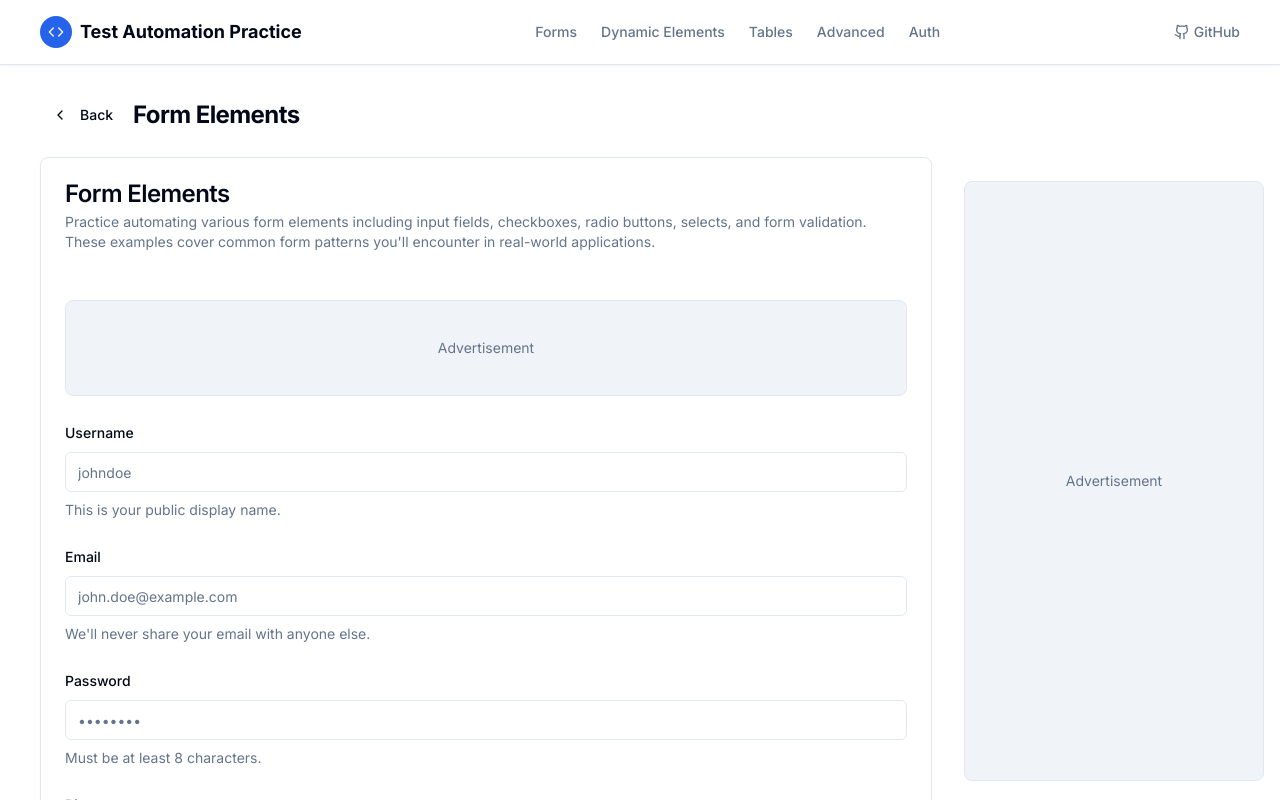
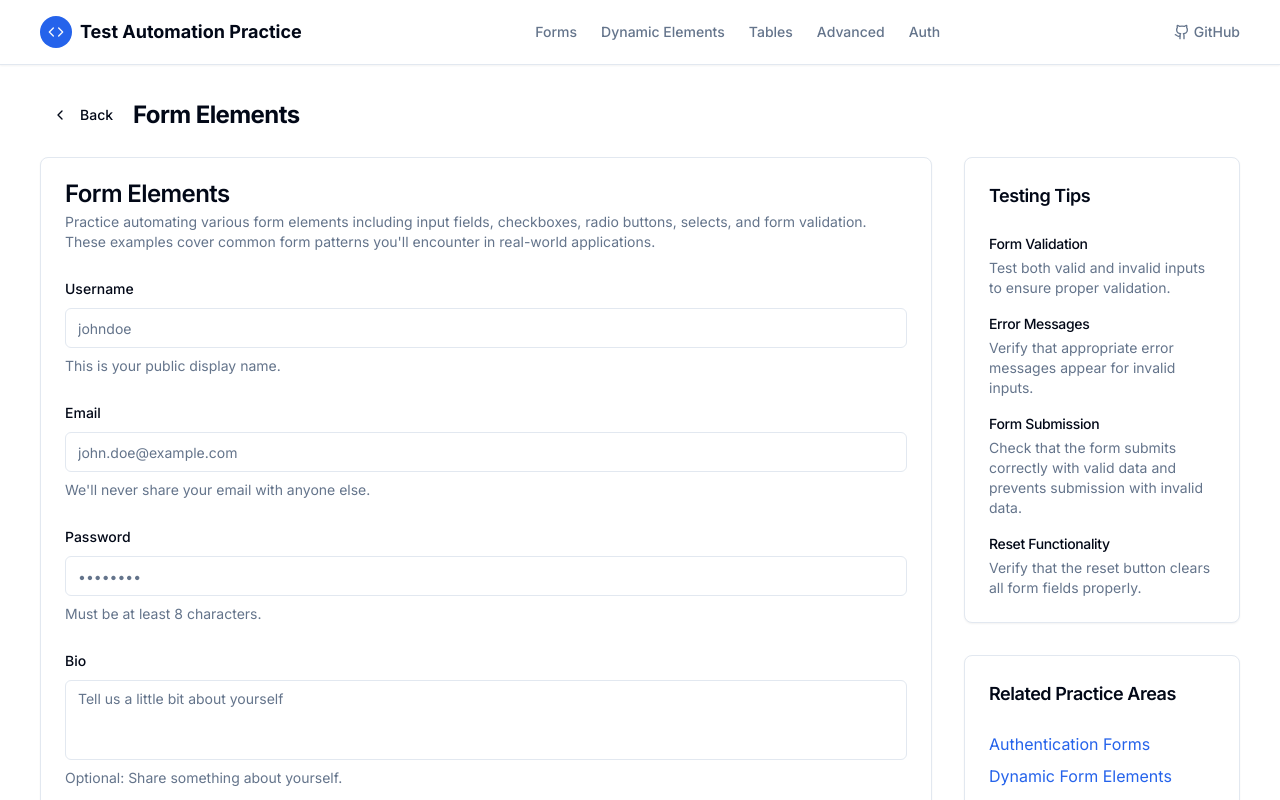
Before and after one commit to prajwal183/test_automation_page, a Next.js app: page /forms in a window 1280 px wide. Shown: the top 800 px of the page. Built offline with nearby package versions, Linux system fonts and the light colour scheme.

Commit message:
remove AdPlacement components from project
Co-authored-by: Prajwal Anjanappa <80627601+prajwalanjanappa@users.noreply.github.com>

```diff
--- a/app/forms/page.tsx
+++ b/app/forms/page.tsx
@@ -5,14 +5,15 @@ import { Card, CardContent, CardDescription, CardHeader, CardTitle } from "@/com
 import Link from "next/link"
 import { Button } from "@/components/ui/button"
 import { ChevronLeft } from "lucide-react"
-import { AdPlacement } from "@/components/ad-placement"
 import type { Metadata } from "next"
 import Script from "next/script"
 
+const description =
+  "Practice automating form interactions including inputs, checkboxes, radio buttons, and form validation with Playwright, Selenium, or Cypress."
+
 export const metadata: Metadata = {
   title: "Form Elements | Test Automation Practice",
-  description:
-    "Practice automating form interactions including inputs, checkboxes, radio buttons, and form validation with Playwright, Selenium, or Cypress.",
+  description: description,
   keywords: [
     "form automation testing",
     "input field testing",
@@ -62,16 +63,12 @@ export default function FormsPage() {
                   </CardDescription>
                 </CardHeader>
                 <CardContent>
-                  <AdPlacement type="horizontal" id="forms-top-ad" className="mb-8" />
                   <FormElements />
-                  <AdPlacement type="horizontal" id="forms-bottom-ad" className="mt-8" />
                 </CardContent>
               </Card>
             </div>
 
             <div className="space-y-8">
-              <AdPlacement type="vertical" id="forms-sidebar-ad" />
-
               <Card className="border shadow-sm">
                 <CardHeader>
                   <CardTitle className="text-lg">Testing Tips</CardTitle>
--- a/app/globals.css
+++ b/app/globals.css
@@ -109,77 +109,3 @@
     @apply bg-clip-text text-transparent bg-gradient-to-r from-primary to-blue-600;
   }
 }
-
-/* Ad container styles without using @apply */
-.ad-container {
-  margin-top: 1.5rem;
-  margin-bottom: 1.5rem;
-  padding: 1rem;
-  background-color: rgba(226, 232, 240, 0.5);
-  border-radius: 0.5rem;
-  border-width: 1px;
-  display: flex;
-  justify-content: center;
-  align-items: center;
-  overflow: hidden;
-}
-
-.ad-container-horizontal {
-  margin-top: 1.5rem;
-  margin-bottom: 1.5rem;
-  padding: 1rem;
-  background-color: rgba(226, 232, 240, 0.5);
-  border-radius: 0.5rem;
-  border-width: 1px;
-  display: flex;
-  justify-content: center;
-  align-items: center;
-  overflow: hidden;
-  height: 7rem; /* 112px */
-  width: 100%;
-}
-
-@media (min-width: 768px) {
-  .ad-container-horizontal {
-    height: 6rem; /* 96px */
-  }
-}
-
-.ad-container-vertical {
-  margin-top: 1.5rem;
-  margin-bottom: 1.5rem;
-  padding: 1rem;
-  background-color: rgba(226, 232, 240, 0.5);
-  border-radius: 0.5rem;
-  border-width: 1px;
-  display: none;
-  justify-content: center;
-  align-items: center;
-  overflow: hidden;
-  width: 300px;
-  height: 600px;
-}
-
-@media (min-width: 1024px) {
-  .ad-container-vertical {
-    display: flex;
-  }
-}
-
-.ad-container-square {
-  margin-top: 1.5rem;
-  margin-bottom: 1.5rem;
-  padding: 1rem;
-  background-color: rgba(226, 232, 240, 0.5);
-  border-radius: 0.5rem;
-  border-width: 1px;
-  display: flex;
-  justify-content: center;
-  align-items: center;
-  overflow: hidden;
-  width: 100%;
-  aspect-ratio: 1 / 1;
-  max-width: 300px;
-  margin-left: auto;
-  margin-right: auto;
-}
--- a/app/page.tsx
+++ b/app/page.tsx
@@ -4,7 +4,6 @@ import { HeroSection } from "@/components/hero-section"
 import { FrameworkLogos } from "@/components/framework-logos"
 import { FeaturesSection } from "@/components/features-section"
 import { Testimonials } from "@/components/testimonials"
-import { AdPlacement } from "@/components/ad-placement"
 import type { Metadata } from "next"
 import { Button } from "@/components/ui/button"
 import Link from "next/link"
@@ -26,11 +25,7 @@ export default function Home() {
 
         <FrameworkLogos />
 
-        <AdPlacement type="horizontal" id="home-top-ad" className="mt-12" />
-
         <FeaturesSection />
-
-        <AdPlacement type="horizontal" id="home-middle-ad" />
 
         <Testimonials />
 
@@ -48,8 +43,6 @@ export default function Home() {
             </Button>
           </div>
         </section>
-
-        <AdPlacement type="horizontal" id="home-bottom-ad" className="mb-0" />
       </main>
       <PageFooter />
 
--- a/components/ad-placement.tsx
+++ /dev/null
@@ -1,22 +0,0 @@
-import { cn } from "@/lib/utils"
-
-type AdPlacementProps = {
-  type: "horizontal" | "vertical" | "square"
-  className?: string
-  id?: string
-}
-
-export function AdPlacement({ type, className, id }: AdPlacementProps) {
-  const adClasses = {
-    horizontal: "ad-container-horizontal",
-    vertical: "ad-container-vertical",
-    square: "ad-container-square",
-  }
-
-  return (
-    <div id={id} className={cn(adClasses[type], className)} data-ad-slot="true">
-      <div className="text-sm text-muted-foreground">Advertisement</div>
-      {/* Google AdSense will automatically insert ads here */}
-    </div>
-  )
-}
```
Also changed, not shown: 1 other file (tests, documents, lock files or other folders).
